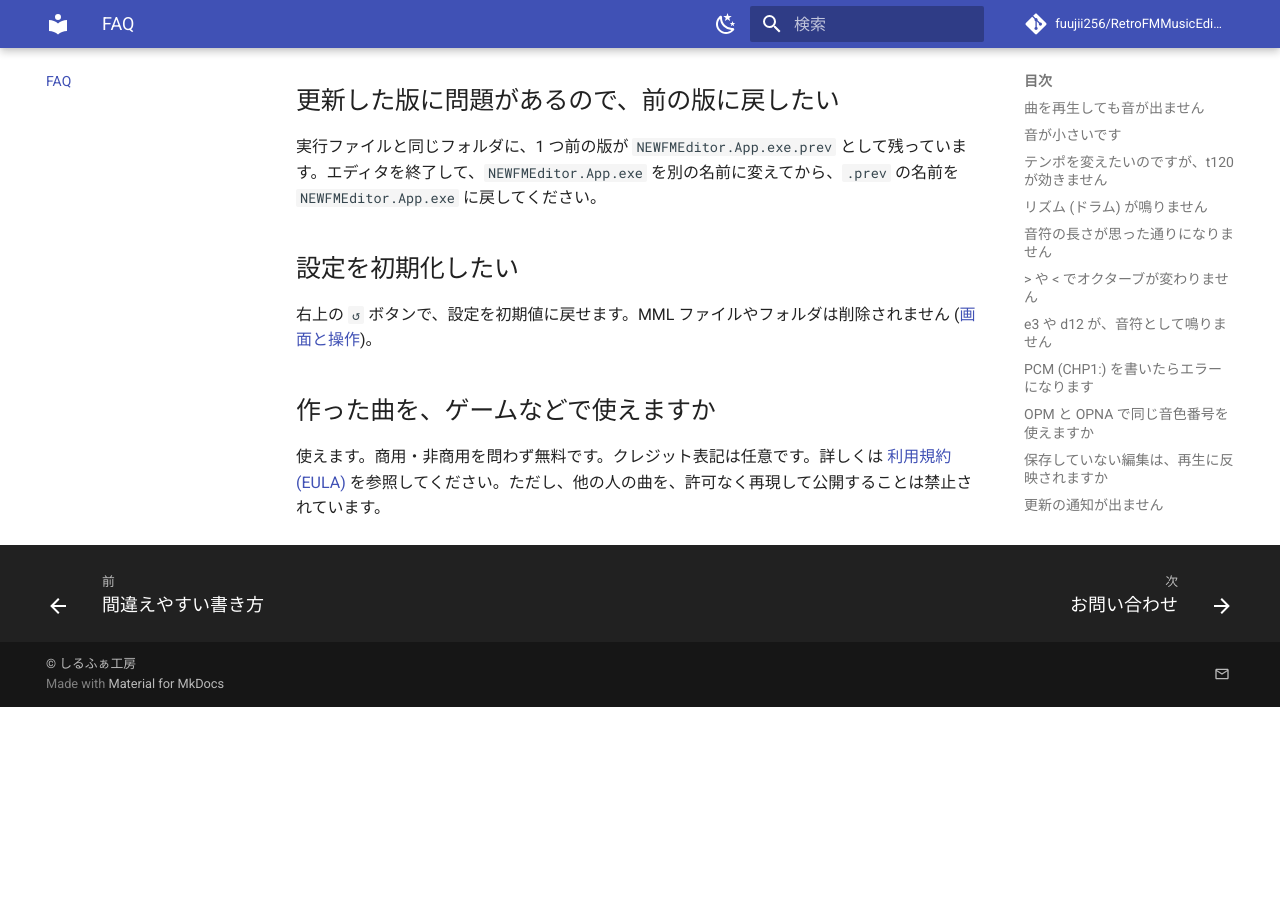
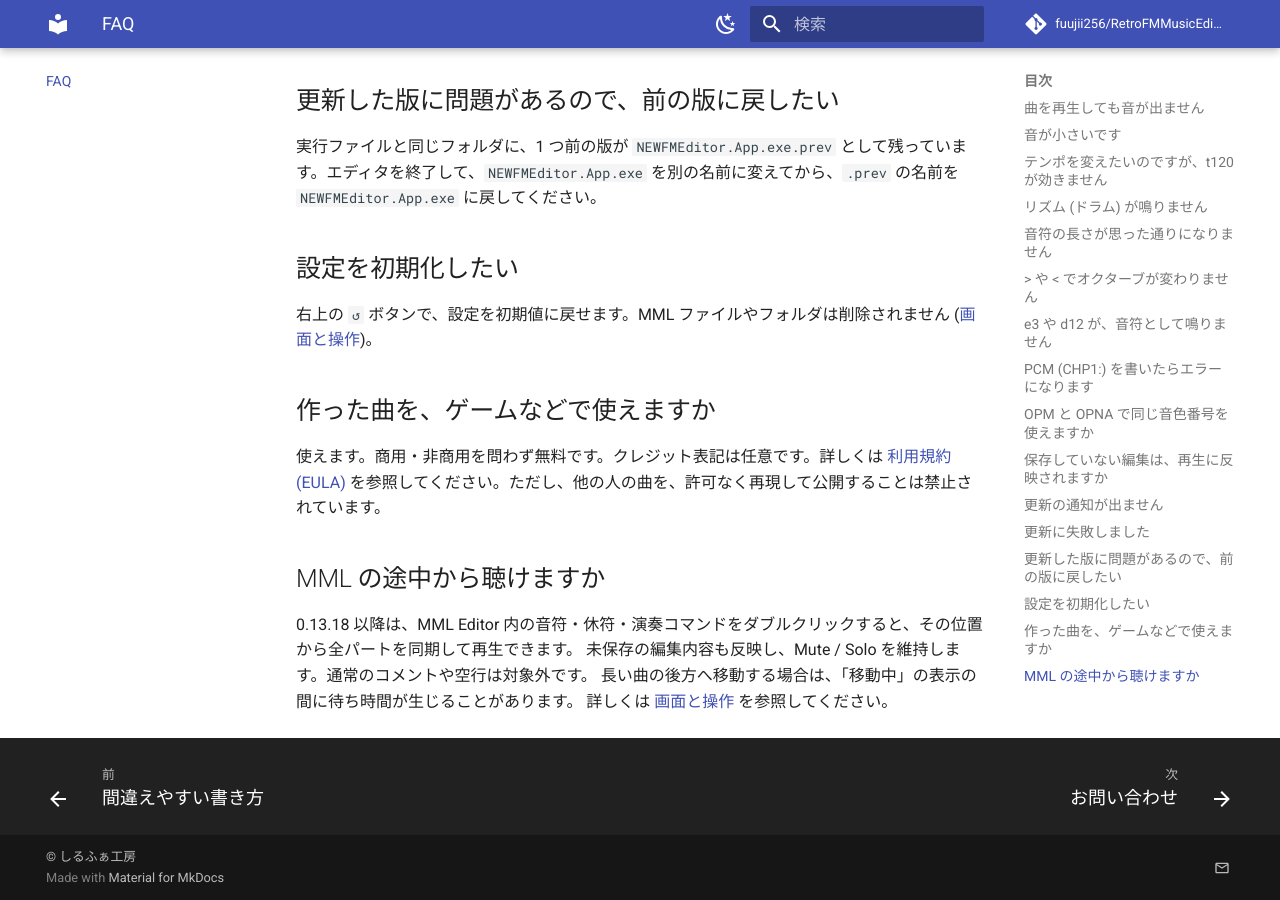
Before and after one commit to fuujii256/RetroFMMusicEditor, an MkDocs documentation site: the page built from docs/faq.md, in a window 1280 px wide and 900 px high, scrolled down 2062 px. Built offline with MkDocs 1.6.1 and Material for MkDocs 9.7.7, drawn with Linux system fonts in a browser that asks for light colours; comment, search, counter and statistics services are not loaded; before the commit the page ends 2769 px from its top, so only the background shows below that.

```diff
--- a/docs/faq.md
+++ b/docs/faq.md
@@ -63,3 +63,10 @@ Windows の音量のほか、曲ごとに、音源ごとの音量 (`; opll_defau
 ## 作った曲を、ゲームなどで使えますか
 
 使えます。商用・非商用を問わず無料です。クレジット表記は任意です。詳しくは [利用規約 (EULA)](https://github.com/fuujii256/RetroFMMusicEditor/blob/main/EULA.md) を参照してください。ただし、他の人の曲を、許可なく再現して公開することは禁止されています。
+
+## MML の途中から聴けますか
+
+0.13.18 以降は、MML Editor 内の音符・休符・演奏コマンドをダブルクリックすると、その位置から全パートを同期して再生できます。
+未保存の編集内容も反映し、Mute / Solo を維持します。通常のコメントや空行は対象外です。
+長い曲の後方へ移動する場合は、「移動中」の表示の間に待ち時間が生じることがあります。
+詳しくは [画面と操作](getting-started/screen.md) を参照してください。
--- a/docs/getting-started/first-song.md
+++ b/docs/getting-started/first-song.md
@@ -7,7 +7,9 @@ RetroFM-Music Editor で、音を 1 つ鳴らすところから、FM・リズム
 
 1. 好きなフォルダに、新しい `.mml` ファイルを作ります (ファイルペインの「＋」ボタンが便利です)。
 2. エディタに、下の MML を貼り付けます。
-3. ファイルを保存 (`Ctrl + S`) して、開いているファイルをダブルクリックすると再生されます。
+3. ファイルを保存 (`Ctrl + S`) して、Resources で開いているファイル名をダブルクリックすると再生されます。
+
+途中から聴くには、MML Editor 内の音符や休符をダブルクリックします。未保存の編集内容も、その位置から再生できます。
 
 ## 1. 音を鳴らす
 
--- a/docs/getting-started/screen.md
+++ b/docs/getting-started/screen.md
@@ -24,7 +24,7 @@ MML Editor の見出しの左にある **`<`** ・ **`>`** ボタンで、表示
 - ファイルをクリックすると、エディタで開きます。
 - 開いているファイルをダブルクリックすると、エディタの内容をその場で再生します。フォルダをダブルクリックしたときは、展開・折りたたみになります。
 - 「＋」ボタンで、開いているフォルダの中に新しい `.mml` ファイルを作ります。すでにあるファイル名は上書きされません。
-- 新しいファイルには、最初から、曲ヘッダの既定値 (`; chip=all`、`; tempo=75`、`; default_variant=2`、音源ごとの音量) と、OPM・OPLL・OPNA の 3 パートのドレミが書かれています。そのまま再生できるので、書き換えながら試せます。
+- 新しいファイルには、最初から、曲ヘッダの既定値 (`; chip=all`、`; tempo=75`、`; default_variant=2`、音源ごとの音量) と、OPM・OPLL・OPNA・SCC の 4 パートのドレミが書かれています。そのまま再生できるので、書き換えながら試せます。
 - `Ctrl + S` で保存します。
 
 ## コマンドの説明
@@ -39,8 +39,19 @@ Resources ペインの下に、**エディタのカーソルがあるコマン
 
 - 画面下部の `▶` (再生)・`Ⅱ` (一時停止)・`■` (停止) で再生を操作します。
 - 画面下部のスライダーで再生位置を動かせます。つまみをドラッグしている間は一時停止し、離すとその位置から再生を続けます。トラックをクリックすると、その位置へ移動します。
-- 曲が無限にループする場合は、先頭から 60 秒までをスライダーの範囲にします。
+- 曲が無限にループする場合は、基本的に先頭から 60 秒までをスライダーの範囲にします。MML テキストからそれより後へ移動した場合は、移動先を含む範囲まで広がります。
 - 再生中に MML を編集すると、少し待ってから、再生位置を保ったまま新しい内容に切り替わります。
+
+## MML の途中から再生する
+
+MML Editor 内の **音符・休符・演奏コマンドをダブルクリック** すると、その開始位置から全パートを同期して再生します。
+停止中・再生中・一時停止中に使え、未保存の編集内容も反映されます。Mute / Solo は維持されます。
+
+- ループ内の同じ文字位置は、最初に演奏される時刻を使います。
+- 通常のコメント、空行、演奏されない位置では再生を始めません。
+- 空白やチャンネル見出しは同じ行の次のイベントへ、行末の空白は直前のイベントへ対応します。
+- 移動の準備中は「移動中」と表示します。長い曲の後方へ移動すると、準備に時間がかかることがあります。
+- 準備中に編集、停止、ファイル変更、別の位置のダブルクリックを行うと、古い移動要求を取り消します。
 
 ## プレイヤーの見方
 
```
Also changed, not shown: CHANGELOG/app.md (+6 -0 lines), README.md (+2 -1 lines), docs/getting-started/install.md (+2 -2 lines).
